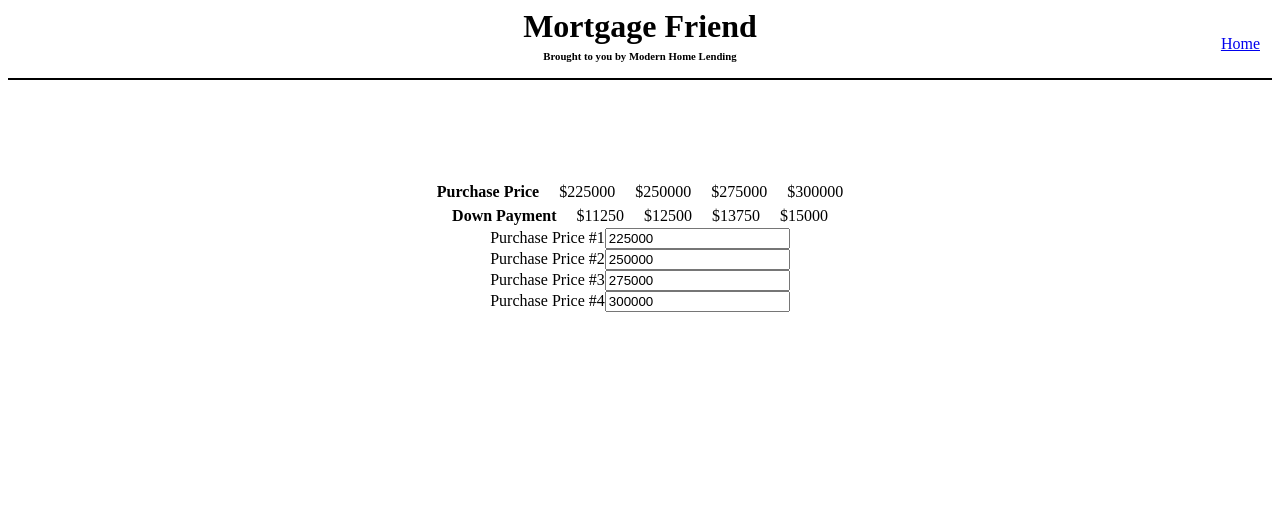
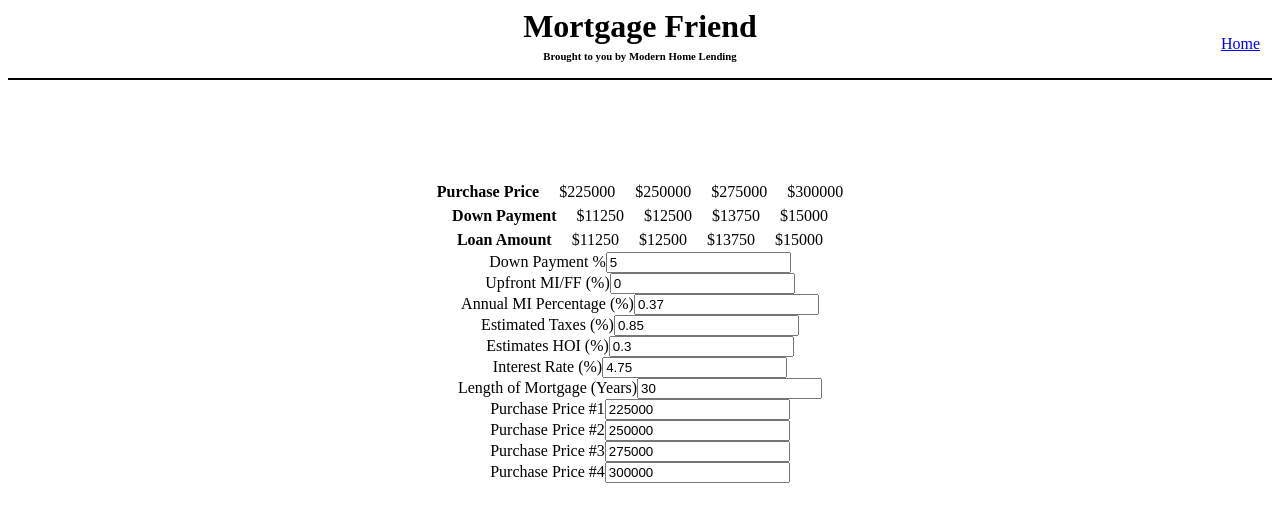
Before and after one commit to Zakery1/More-Friend, an Angular app: page /pvdp in a window 1280 px wide. Shown: the top 522 px of the page. Built offline with nearby package versions, Linux system fonts and the light colour scheme.

Commit message:
finish inputs

```diff
--- a/src/app/price-varied-dp/price-varied-dp.component.html
+++ b/src/app/price-varied-dp/price-varied-dp.component.html
@@ -14,11 +14,29 @@
 		  <div class="display-pprices">${{downPaymentThree}}</div>
 		  <div class="display-pprices">${{downPaymentFour}}</div>
 	  </div>
+	  <div class="ppc-row">
+			<div class="display-pprices display-pprices-l">Loan Amount</div>
+			<div class="display-pprices">${{downPaymentOne}}</div>
+			<div class="display-pprices">${{downPaymentTwo}}</div>
+			<div class="display-pprices">${{downPaymentThree}}</div>
+			<div class="display-pprices">${{downPaymentFour}}</div>
+		</div>
 	</div>
 	<div class="mp">
 
 	</div>
 	<div class="loi">
+		<p class="input-line">Down Payment %<input [(ngModel)]="downPaymentPercentage" type="number"></p>
+
+		<p class="input-line">Upfront MI/FF (%)<input [(ngModel)]="upfrontMiFf" type="number"></p>
+		<p class="input-line">Annual MI Percentage (%)<input [(ngModel)]="miPercentage" type="number"></p>
+		<p class="input-line">Estimated Taxes (%)<input [(ngModel)]="estimatedTaxes" type="number"></p>
+		<p class="input-line">Estimates HOI (%)<input [(ngModel)]="estimateHOI" type="number"></p>
+		<p class="input-line">Interest Rate (%)<input [(ngModel)]="interestRate" type="number"></p>
+		<p class="input-line">Length of Mortgage (Years)<input [(ngModel)]="mortgageYears" type="number"></p>
+
+
+
 		<p class="input-line">Purchase Price #1<input [(ngModel)]="purchasePriceOne" type="number"></p>
 		<p class="input-line">Purchase Price #2<input [(ngModel)]="purchasePriceTwo" type="number"></p>
 		<p class="input-line">Purchase Price #3<input [(ngModel)]="purchasePriceThree" type="number"></p>
--- a/src/app/price-varied-dp/price-varied-dp.component.ts
+++ b/src/app/price-varied-dp/price-varied-dp.component.ts
@@ -13,6 +13,14 @@ export class PriceVariedDpComponent implements OnInit {
 	private purchasePriceFour = 300000;
 	private downPaymentPercentage = 5;
 
+	private upfrontMiFf = 0;
+	private miPercentage = 0.37;
+	private estimatedTaxes = 0.85;
+	private estimateHOI = 0.3;
+	private interestRate = 4.75;
+	private mortgageYears = 30;
+
+
 	private downPaymentOne = ( this.purchasePriceOne * this.downPaymentPercentage) / 100;
 	private downPaymentTwo = ( this.purchasePriceTwo * this.downPaymentPercentage) / 100;
 	private downPaymentThree = ( this.purchasePriceThree * this.downPaymentPercentage ) / 100;
```
